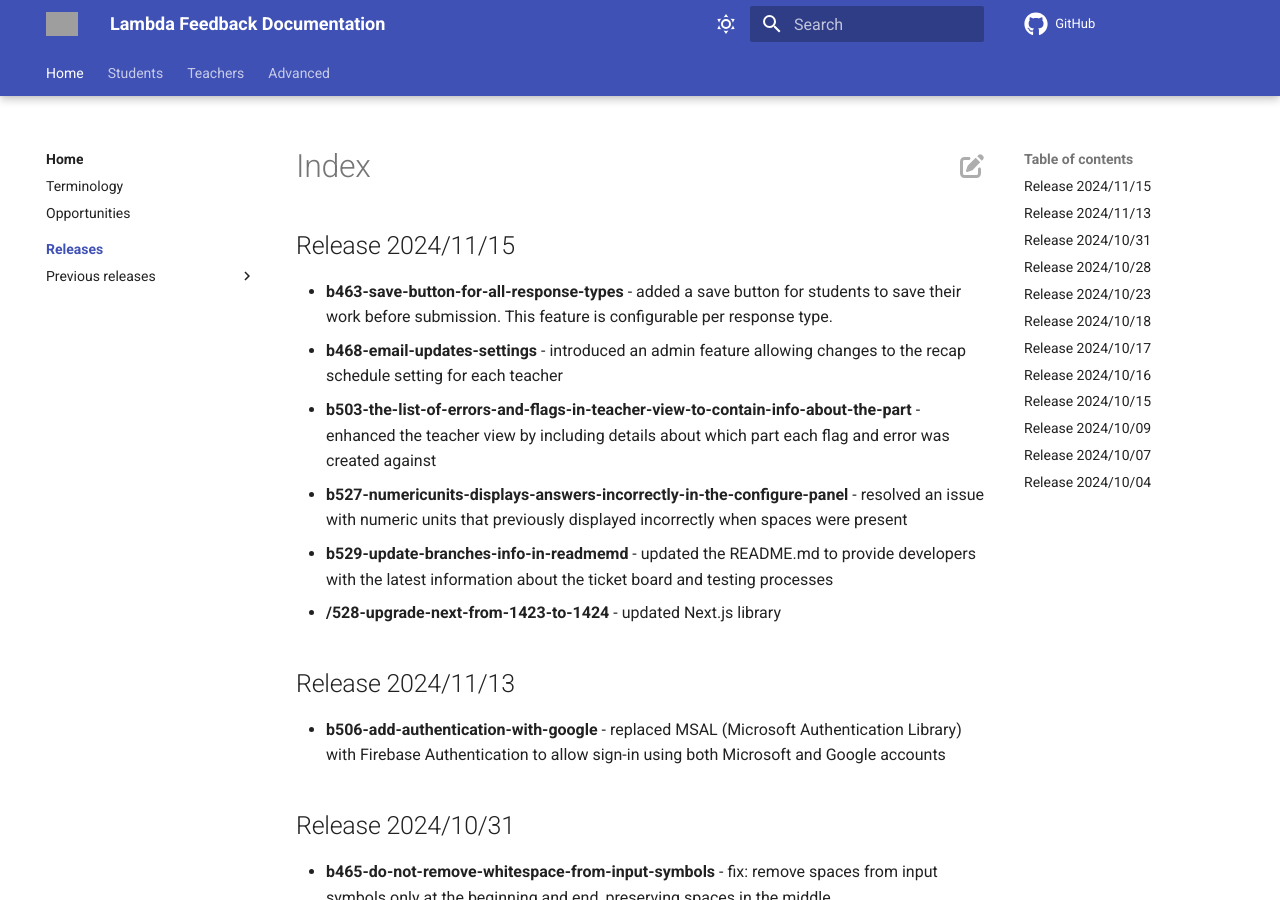
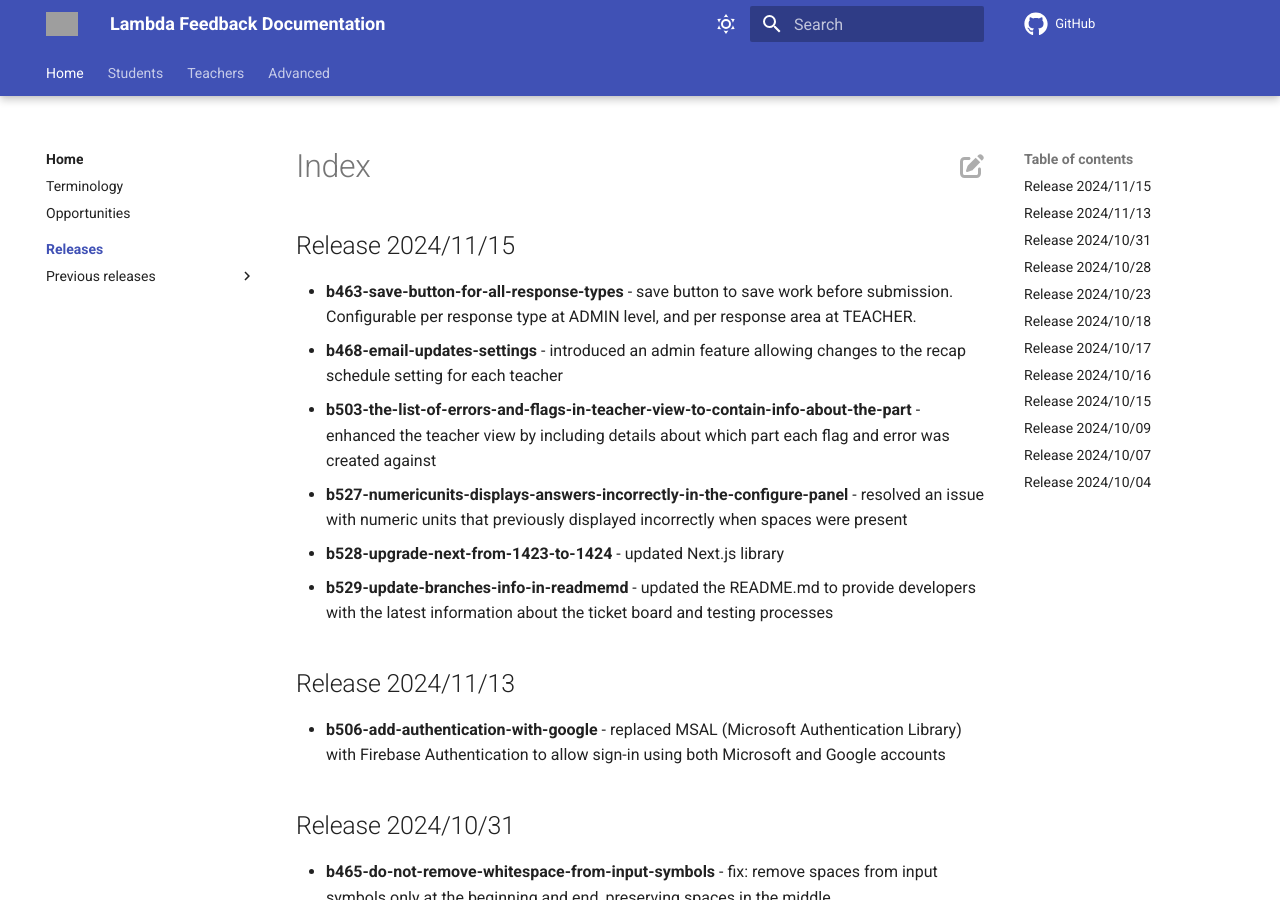
Before and after one commit to lambda-feedback/user-documentation, an MkDocs documentation site: the page built from docs/releases/index.md, in a window 1280 px wide and 900 px high. Built offline with MkDocs 1.6.1 and Material for MkDocs 9.7.7, drawn with Linux system fonts in a browser that asks for light colours; comment, search, counter and statistics services are not loaded; grey boxes are pictures that could not be loaded.

Commit message:
Release notes tweaks

```diff
--- a/docs/releases/index.md
+++ b/docs/releases/index.md
@@ -1,11 +1,12 @@
 ## Release 2024/11/15
 
-- **b463-save-button-for-all-response-types** - added a save button for students to save their work before submission. This feature is configurable per response type.
+- **b463-save-button-for-all-response-types** - save button to save work before submission. Configurable per response type at ADMIN level, and per response area at TEACHER.
 - **b468-email-updates-settings** - introduced an admin feature allowing changes to the recap schedule setting for each teacher
 - **b503-the-list-of-errors-and-flags-in-teacher-view-to-contain-info-about-the-part** - enhanced the teacher view by including details about which part each flag and error was created against
 - **b527-numericunits-displays-answers-incorrectly-in-the-configure-panel** - resolved an issue with numeric units that previously displayed incorrectly when spaces were present
+- **b528-upgrade-next-from-1423-to-1424** - updated Next.js library
 - **b529-update-branches-info-in-readmemd** - updated the README.md to provide developers with the latest information about the ticket board and testing processes
-- **/528-upgrade-next-from-1423-to-1424** - updated Next.js library
+
 
 ## Release 2024/11/13
 
```
